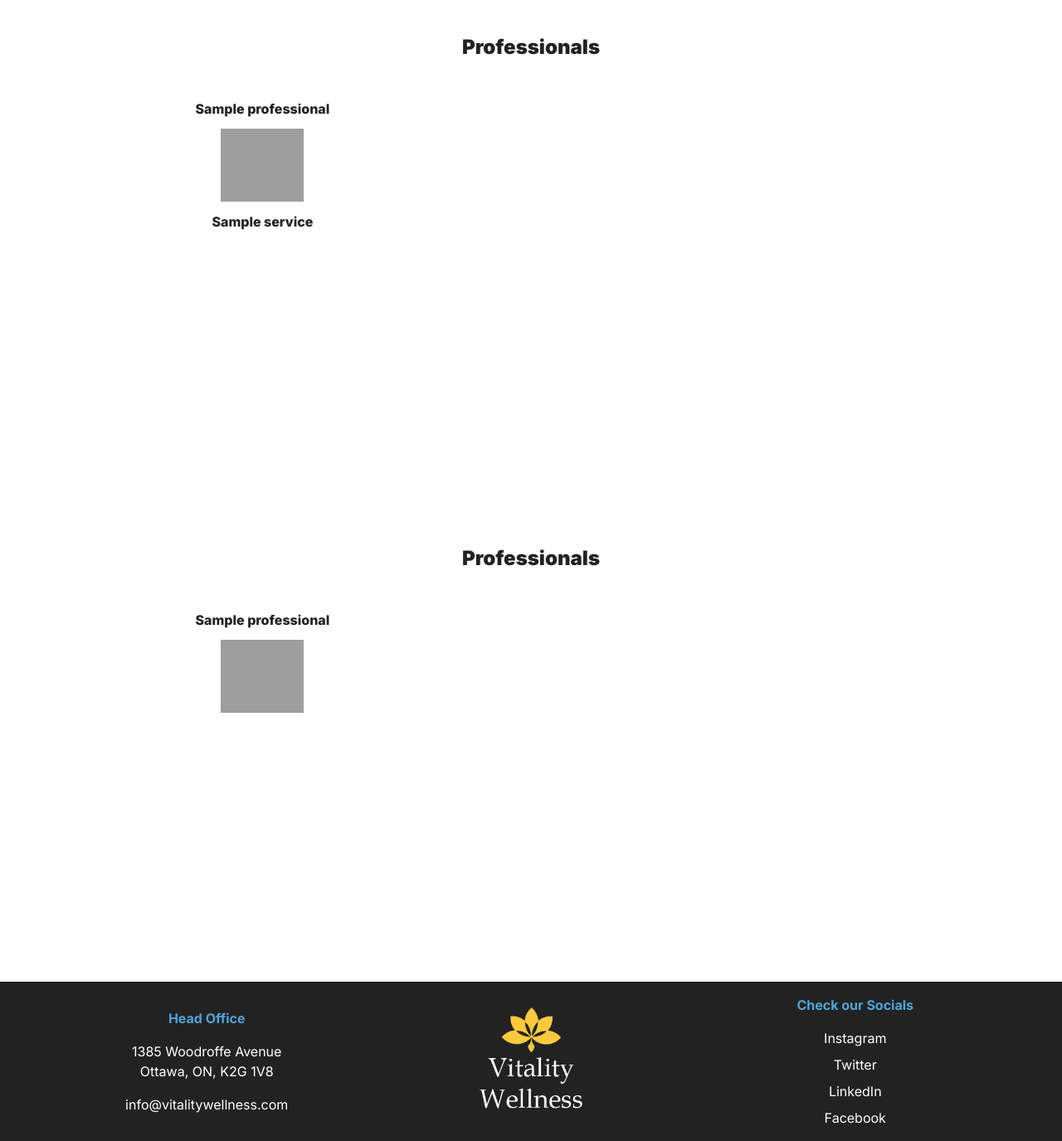
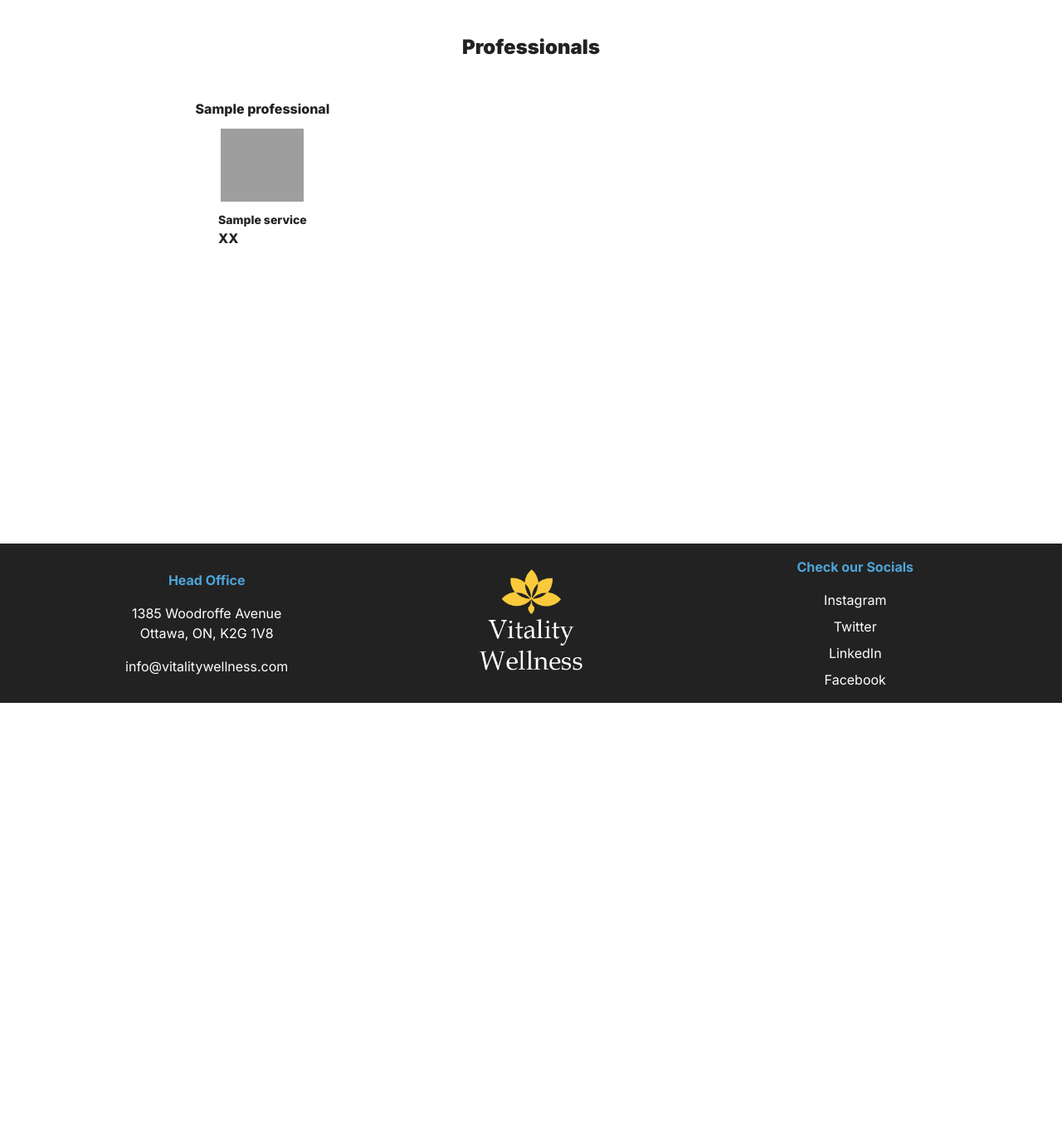
Before and after one commit to ShuwenWuCitrus/Vitality_Physiotherapy_and_Wellness, a Laravel app: template resources/views/welcome.blade.php in a window 1280 px wide. Shown: the part 641-2016 px from the top of the page at 83% size. After the commit the page ends 1488 px from the top, so only its background shows below. Run offline with Laravel 12, Linux system fonts and the light colour scheme; the template is opened without the code that fills it: most values are stand-ins (such as "Sample title", 1, 10 or a date in 2020); style sheets or scripts are compiled from the project's sources; grey boxes are pictures that could not be loaded.

Commit message:
Modified blade displaying services

```diff
--- a/resources/views/welcome.blade.php
+++ b/resources/views/welcome.blade.php
@@ -45,12 +45,12 @@
                                 class="w-[100px] h-[100px] pb-3" alt="">
                         </div>
                         <div>
-                        <ul>
+                        <ul class="text-sm">
                             @foreach ($professional['services'] as $service)
                                 <li>{{ $service['name'] }}</li>
                             @endforeach
                         </ul>
-                            <p><!-- Here we need to get the service each professional has.--></p>
+                            <p><!-- Here we need to get the service each professional has.-->XX</p>
                         </div>
                     </div>
                 @endforeach
@@ -59,29 +59,7 @@
         </div>
     </div>
 </section>
-<section id="professionals" class="pt-[40px] pb-[100px]">
-    <div class="flex flex-col items-center justify-center text-[#222222]">
-        <div class="pb-8">
-            <h1 class="text-[24px] font-[900]">Professionals</h1>
-        </div>
-        <div class="grid grid-cols-5 grid-rows-2 font-[800] gap-y-16">
-            @foreach ($professionals as $professional)
-            <div class="flex flex-col items-center justify-center">
-                <div>
-                    <p class="py-3"> {{ $professional['name'] }} </p>
-                </div>
-                <div>
-                    <img src="{{ asset('images/' . $professional['name'] . '.webp') }}" class="w-[100px] h-[100px] pb-3" alt="">
-                </div>
-                <div>
-                    <p><!-- Here we need to get the service each professional offers--></p>
-                </div>
-            </div>
-            @endforeach
-        </div>
-    </div>
-    </div>
-</section>
+
 
 
 @endsection
```
